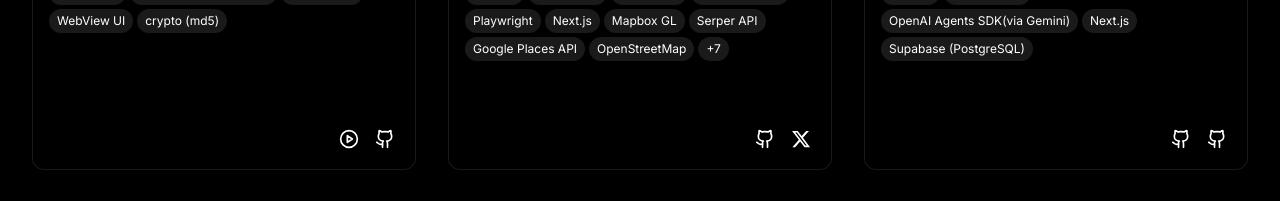
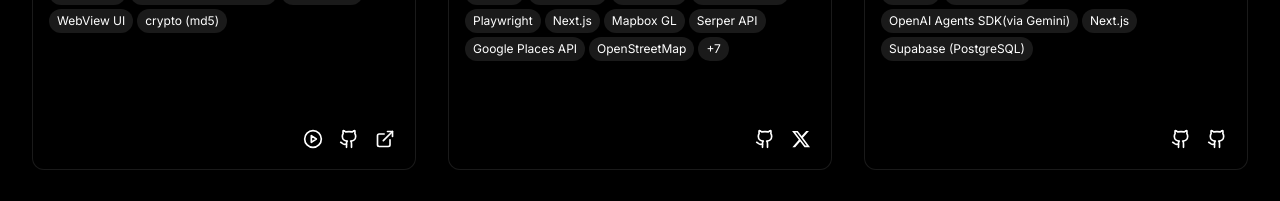
Before and after one commit to adeelakhani/Personal-Portfolio, a Next.js app: page / in a window 1280 px wide. Shown: the part 1020-1221 px from the top of the page. Built offline with nearby package versions, Linux system fonts and the light colour scheme.

Commit message:
add deployment of scope ai

```diff
--- a/components/sections/projects.tsx
+++ b/components/sections/projects.tsx
@@ -28,7 +28,7 @@ const projects: Project[] = [
       "crypto (md5)"
     ],
     github: ["https://github.com/adeelakhani/codieumextension"],
-    deployment: null,
+    deployment: "https://marketplace.visualstudio.com/items?itemName=Scope.scope",
     twitter: null,
     video: "https://www.loom.com/share/a6096a5c0ac14224a3782d738bbf6e2c",
   },
```
